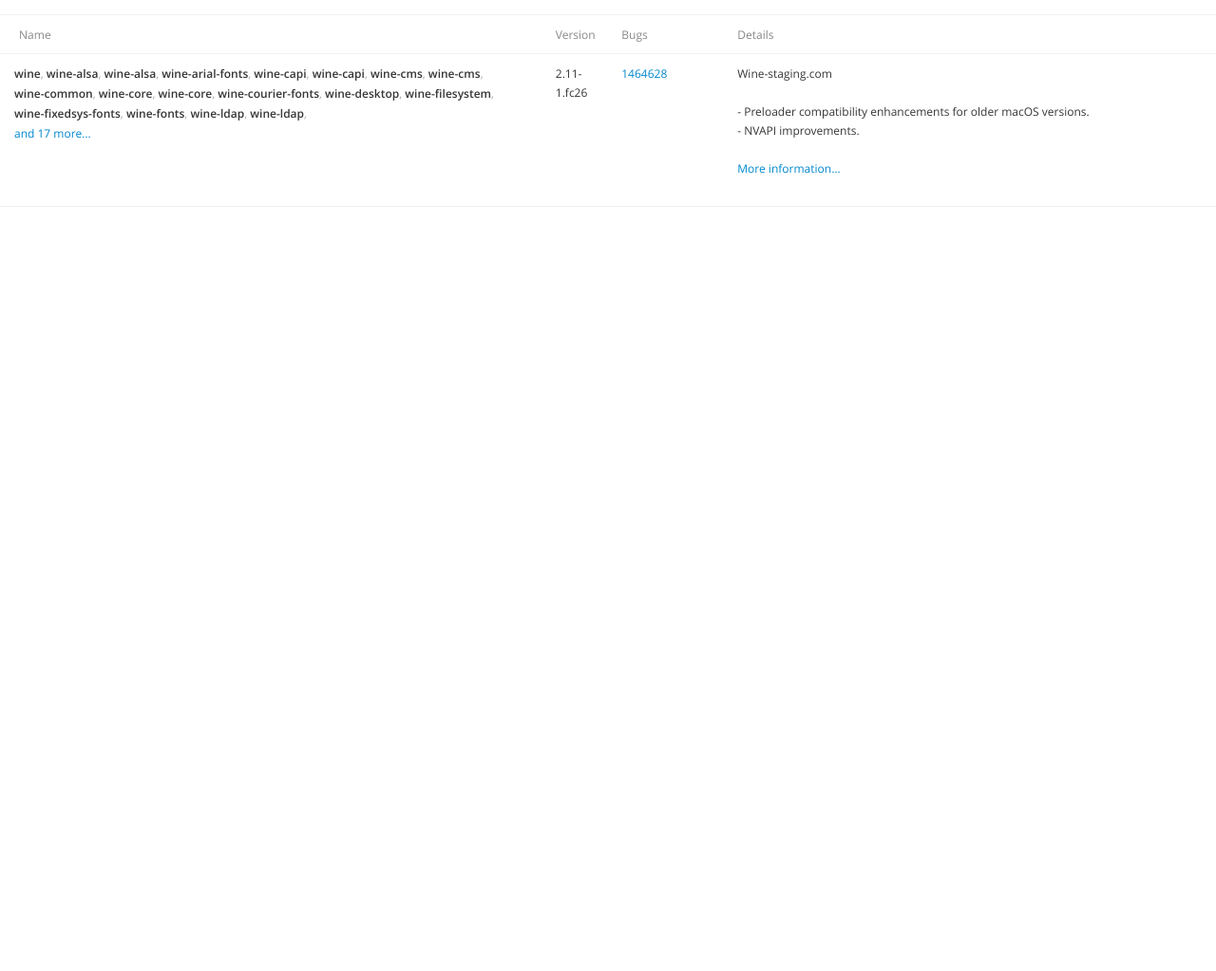
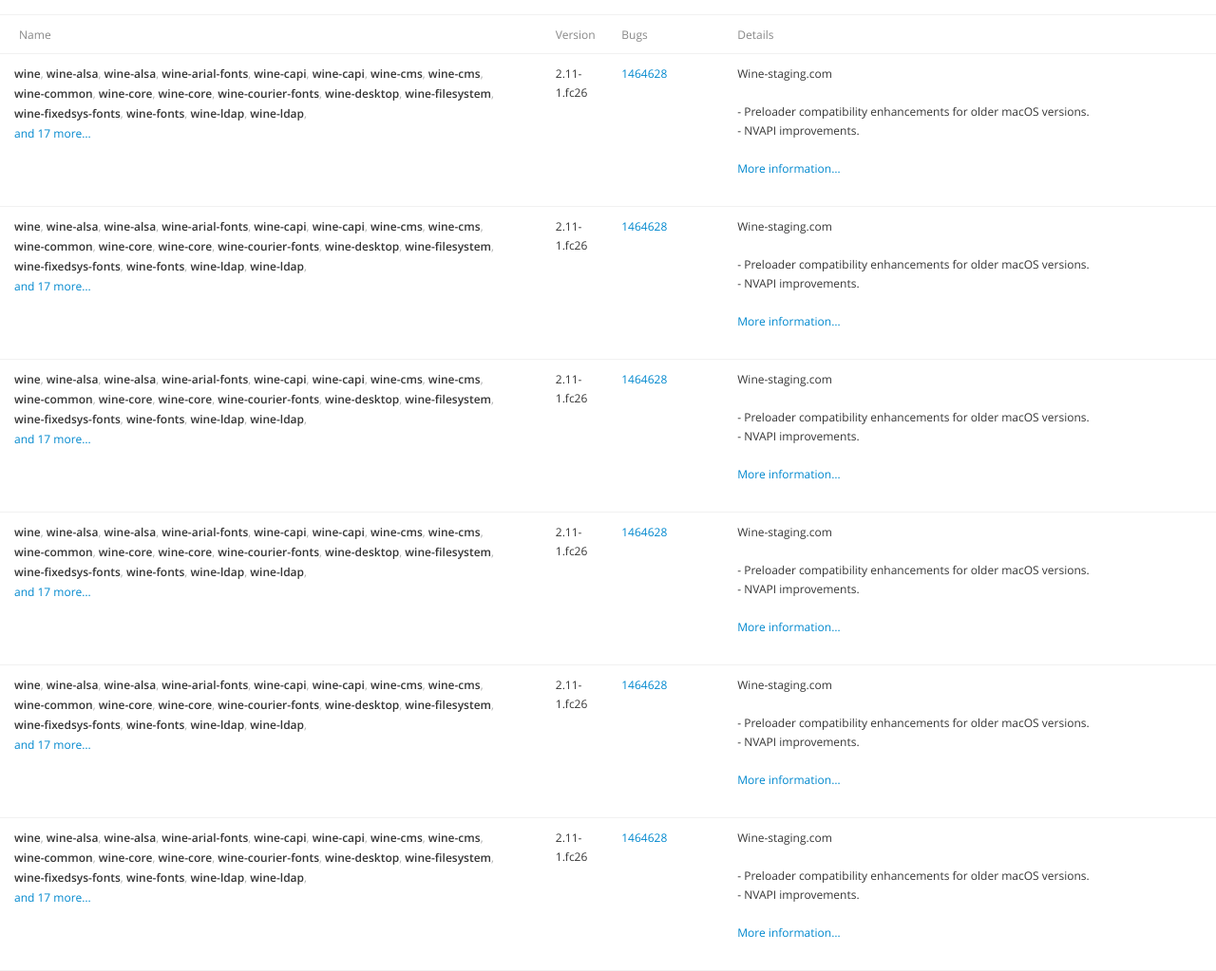
Before and after one commit to garrett/cockpit-mockweb, a Jekyll site: the page built from updates/expand.html, in a window 1280 px wide. Shown: the whole page at 95% size. Built offline with Jekyll 4.4.1, drawn with Linux system fonts in a browser that asks for light colours; before the commit the page ends 915 px from its top, so only the background shows below that; part of the change alters nothing that is shown.

Commit message:
added comments & hacky row duplication (for examples)

```diff
--- a/updates/expand.html
+++ b/updates/expand.html
@@ -95,6 +95,8 @@ layout: minimal
     }
    }
 
+   /***** New CSS below! *****/
+
    .info-short {
    }
    .info-extended {
@@ -116,9 +118,17 @@ layout: minimal
 $(function(){
  $updatesList = $('#updates-list');
 
+ // Ignore this block.
+ // (It's a quick hack for for simple duplication of the row HTML.)
+ $row = $updatesList.find('tr.listing-ct-item');
+ html = 'xxxxx'.replace(/x/g, $row[0].outerHTML);
+ $row.after(html);
+
+ // Add a click handler and check for bubbling of the link
  $updatesList.click(function(event){
   if (event.target.className == 'info-expander') {
-   console.log($(event.target).parents('tr').addClass('info-expanded'));
+   // When a matching link is clicked, add a toggle class to the parent <tr>
+   $(event.target).parents('tr').addClass('info-expanded');
   }
  });
 });
```
